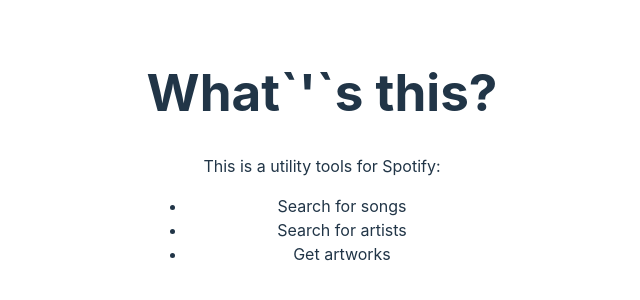
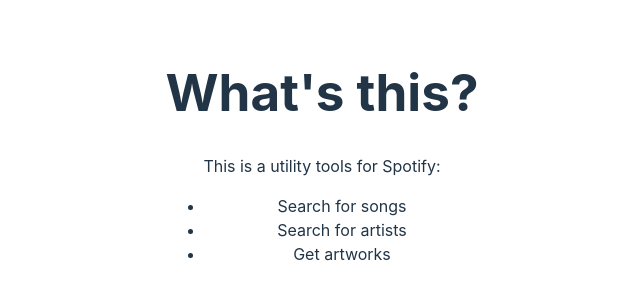
Before and after one commit to sushi-chaaaan/spotify-utils, a React (Vite) app: page / in a window 1280 px wide. Shown: the part 244-544 px from the top of the page, without its empty margins (318-958 px from the left). Built offline with nearby package versions, Linux system fonts and the light colour scheme.

Commit message:
fix escape

```diff
--- a/src/App.tsx
+++ b/src/App.tsx
@@ -11,7 +11,7 @@
   return (
     <>
       <div>
-        <h1>What`&apos;`s this?</h1>
+        <h1>What&apos;s this?</h1>
         <p>
           This is a utility tools for Spotify:
           <br />
```
